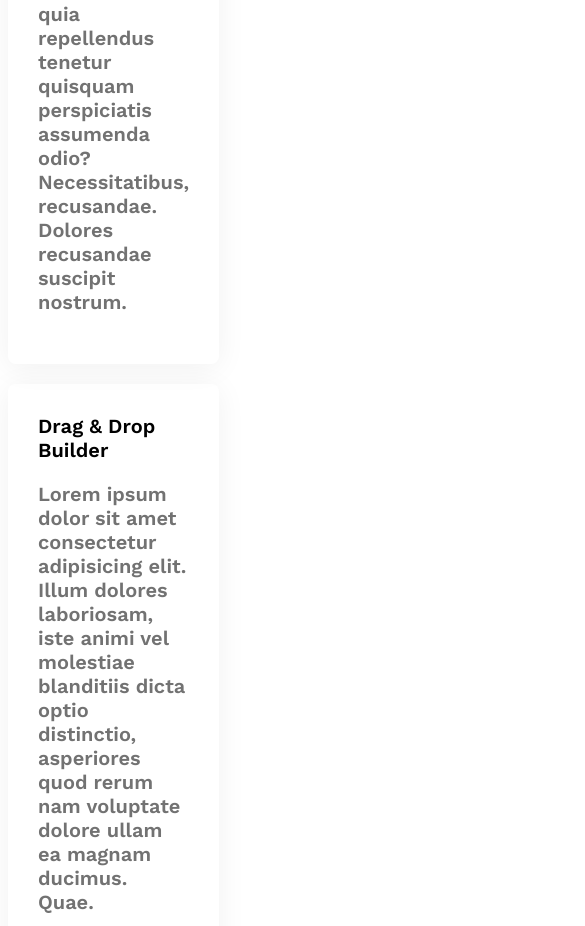
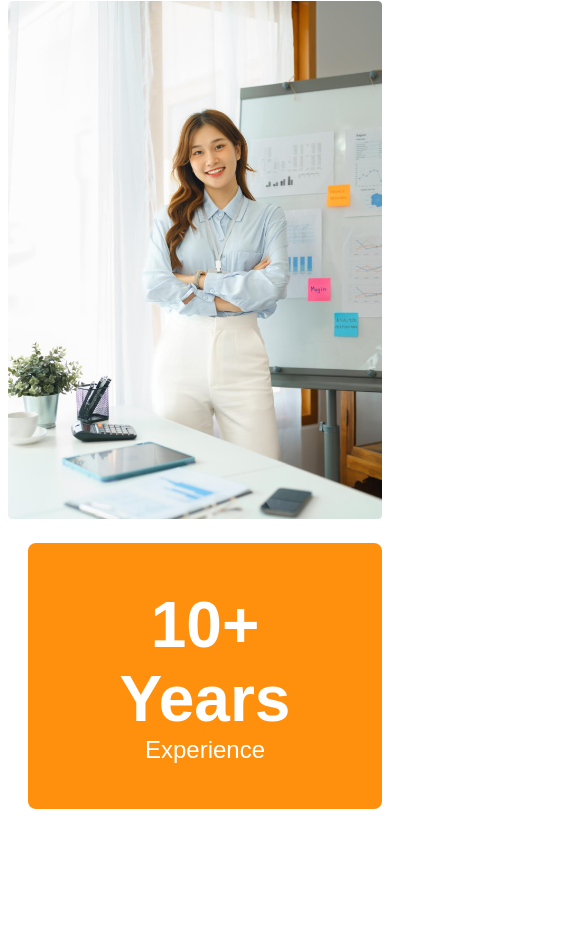
Before and after one commit to abdlnoman/Canis-Architects-website, a plain HTML site: page index.html in a window 390 px wide. Shown: the part 4785-5711 px from the top of the page, 585 px wide, since content can reach past the window. Drawn offline with nearby package versions, Linux system fonts and the light colour scheme.

Commit message:
added exp section and made featured and section responsive

```diff
--- a/index.html
+++ b/index.html
@@ -70,10 +70,10 @@
                 </div>
 
             </div>
-            <div>
+            <div class="featured-architect">
                 <img src="images/architect.png" alt="">
-                <button class="btn-primary">
-                    <span id="exp-badge">10+ Years</span>
+                <button id="exp-badge" class="btn-primary">
+                    <span id="exp-year">10+ Years</span>
                     <br>
                     <span id="exp-stats">Experience</span>
                 </button>
@@ -136,6 +136,9 @@
 
     </main>
     <footer>
+        <div class="footer">
+            <p>copyright 2023. All right reserved.</p>
+        </div>
 
     </footer>
 </body>
--- a/styles/mainstyle.css
+++ b/styles/mainstyle.css
@@ -141,6 +141,25 @@
     margin-bottom: 20px;
     border-radius: 8px;
 }
+
+#exp-badge{
+    padding: 45px 42px;
+    font-size: 1.5rem;
+    font-weight: 500;
+    margin-left: -100px;
+    margin-top: -100px;
+
+
+}
+
+
+#exp-year{
+    font-size: 4rem;
+    font-weight: 700;
+
+}
+
+
 /* fact style */
 .fact-container{
     display: grid;
@@ -186,9 +205,15 @@
     grid-template-columns: repeat(5, 1fr);
     filter: grayscale(100%);
 }
+
+/* footer */
+.footer{
+    background-color: antiquewhite;
+    text-align: center;
+}
   /* responsive media query */
   @media screen and (max-width: 576px){
-    .navbar, .nav-link, .teams{
+    .navbar, .nav-link, .teams, .features-section{
         flex-direction: column;
     }
     .team-img-container, .fact-container, .sponsor-companies{
@@ -201,10 +226,18 @@
         justify-items: center;
         gap: 24px;
     }
+    #exp-badge{
+        margin-top: 20px;
+        margin-left: 20px;
+    }
+    .featured-architect img{
+        width: 100%;
+
+    }
   }
   /* medium size device */
   @media screen and (min-width: 576px) and (max-width: 992px){
-    .teams{
+    .teams, .features-section{
         flex-direction: column;
     }
     .team-features{
@@ -215,6 +248,14 @@
         gap: 50px;
         justify-items: center;
     }
+    #exp-badge{
+        margin-top: 20px;
+        margin-left: 20px;
+    }
+    .featured-architect img{
+        width: 100%;
+
+    }
   }
 
   /*  */
```
